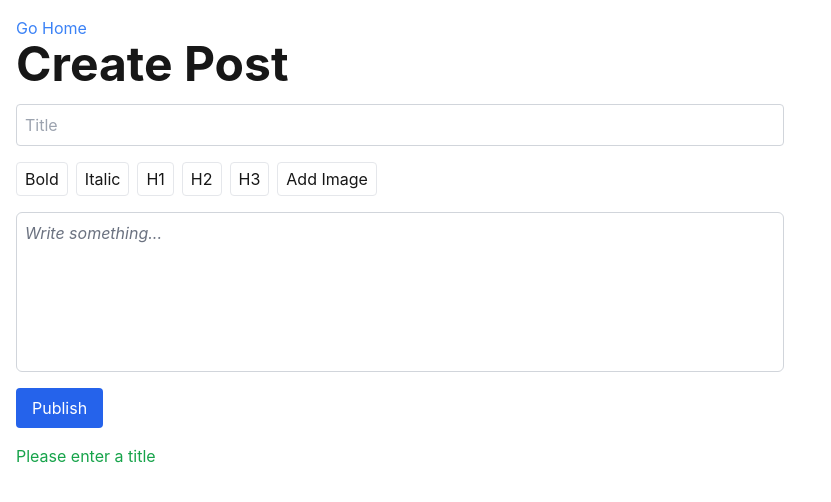
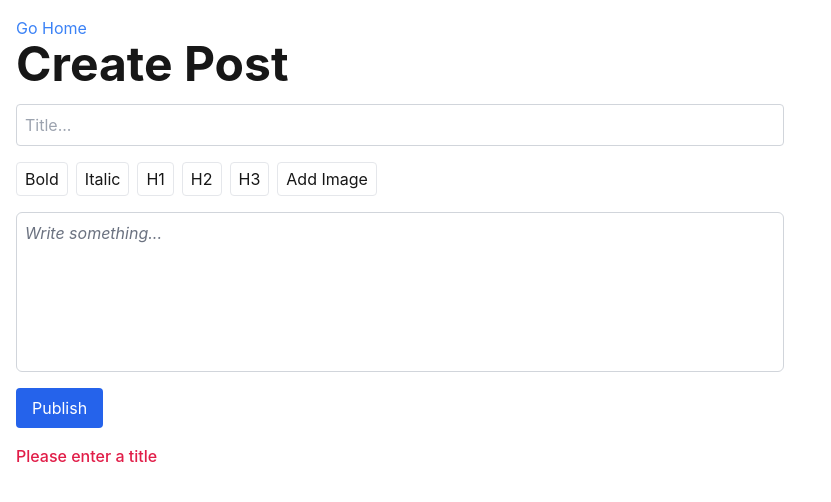
Before and after one commit to emanuelefavero/non-solo-poesia, a Next.js app: page /create-post in a window 1280 px wide. Both pictures are taken after a click on the button "Publish". Shown: the top 502 px of the page, without its empty margins (0-831 px from the left). Built offline with nearby package versions, Linux system fonts and the light colour scheme.

Commit message:
add different colors for create post messages

```diff
--- a/src/components/TipTap.tsx
+++ b/src/components/TipTap.tsx
@@ -13,6 +13,7 @@ import { TipTapToolbar } from './TipTapToolbar'
 export default function TipTap() {
   const [loading, setLoading] = useState(false)
   const [message, setMessage] = useState('')
+  const [messageType, setMessageType] = useState<'success' | 'error'>('success')
   const [isFocused, setIsFocused] = useState(false)
   const [newPostTitle, setNewPostTitle] = useState('')
 
@@ -43,17 +44,23 @@ export default function TipTap() {
   })
 
   const handlePublish = async () => {
+    if (!newPostTitle) {
+      setMessageType('error')
+      setMessage('Please enter a title')
+      return
+    }
+
     if (!editor) return
     const htmlContent = editor.getHTML()
 
+    if (!htmlContent.length || htmlContent === '<p></p>') {
+      setMessageType('error')
+      setMessage('Please enter some content')
+      return
+    }
+
     setLoading(true)
     setMessage('')
-
-    if (!newPostTitle) {
-      setMessage('Please enter a title')
-      setLoading(false)
-      return
-    }
 
     try {
       const response = await fetch('/api/publish-post', {
@@ -71,10 +78,12 @@ export default function TipTap() {
         throw new Error('Failed to publish post')
       }
 
+      setMessageType('success')
       setMessage('Post published successfully!')
       editor.commands.clearContent()
     } catch (error) {
       if (error instanceof Error) {
+        setMessageType('error')
         setMessage(`Error: ${error.message}`)
       }
     } finally {
@@ -86,7 +95,7 @@ export default function TipTap() {
     <div className='max-w-3xl'>
       <input
         type='text'
-        placeholder='Title'
+        placeholder='Title...'
         value={newPostTitle}
         onChange={(e) => setNewPostTitle(e.target.value)}
         className='mb-4 w-full'
@@ -105,7 +114,17 @@ export default function TipTap() {
       >
         {loading ? 'Publishing...' : 'Publish'}
       </button>
-      {message && <p className='mt-4 text-green-600'>{message}</p>}
+      {message && (
+        <p
+          className={`mt-4 font-medium ${
+            messageType === 'success'
+              ? 'text-green-600 dark:text-green-500'
+              : 'text-rose-600 dark:text-rose-500'
+          }`}
+        >
+          {message}
+        </p>
+      )}
     </div>
   )
 }
```
